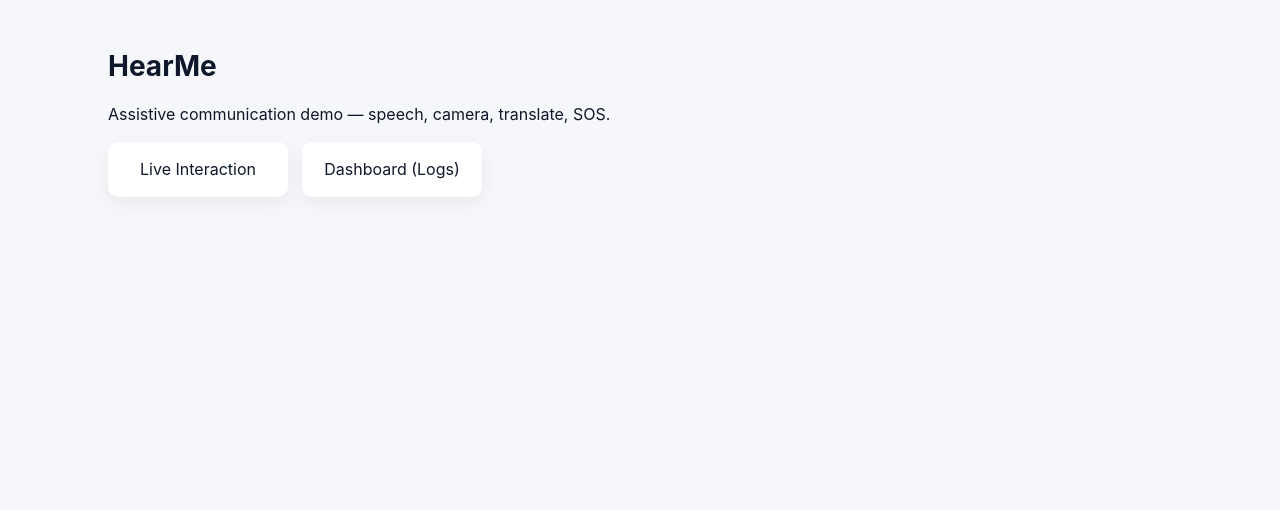
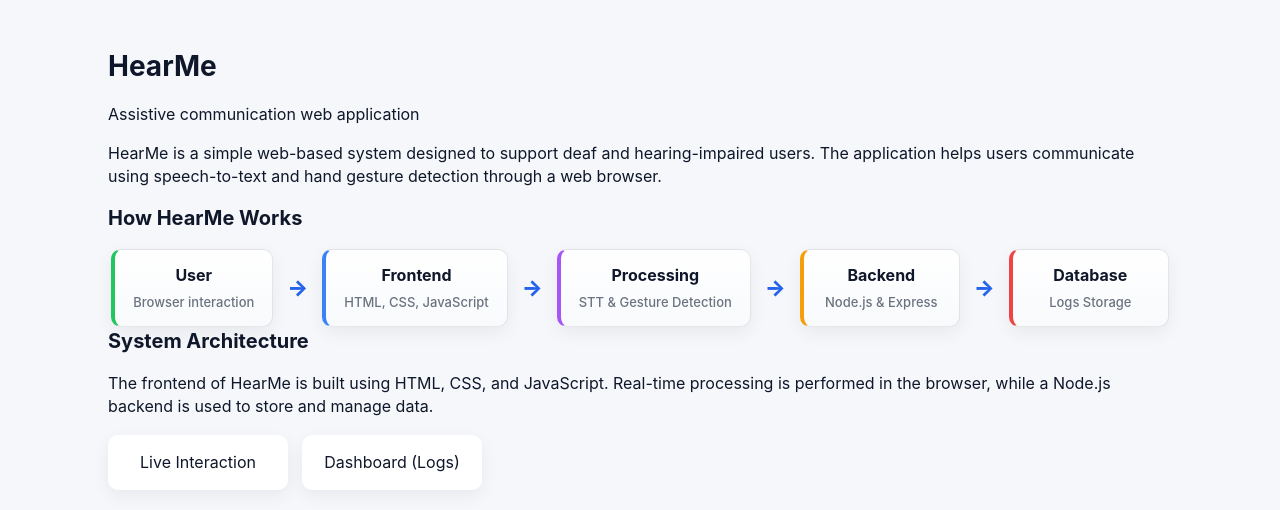
Before and after one commit to anandtony/HearMe-Website, a plain HTML site: page index.html in a window 1280 px wide. Drawn offline with Linux system fonts and the light colour scheme.

Commit message:
Update STT status, buttons, and backend handling

```diff
--- a/index.html
+++ b/index.html
@@ -10,11 +10,43 @@
 <body>
   <main class="container">
     <h1>HearMe</h1>
-    <p>Assistive communication demo — speech, camera, translate, SOS.</p>
-    <div class="cards">
+    <p class="subtitle">Assistive communication web application</p>
+
+    <section>
+      <p>
+        HearMe is a simple web-based system designed to support deaf and hearing-impaired users.
+        The application helps users communicate using speech-to-text and hand gesture detection
+        through a web browser.
+      </p>
+    </section>
+
+    <section>
+      <h2>How HearMe Works</h2>
+      <div class="arch-flow">
+        <div class="arch-box">User<br><span>Browser interaction</span></div>
+        <div class="arch-arrow">→</div>
+        <div class="arch-box">Frontend<br><span>HTML, CSS, JavaScript</span></div>
+        <div class="arch-arrow">→</div>
+        <div class="arch-box">Processing<br><span>STT & Gesture Detection</span></div>
+        <div class="arch-arrow">→</div>
+        <div class="arch-box">Backend<br><span>Node.js & Express</span></div>
+        <div class="arch-arrow">→</div>
+        <div class="arch-box">Database<br><span>Logs Storage</span></div>
+      </div>
+    </section>
+
+    <section>
+      <h2>System Architecture</h2>
+      <p>
+        The frontend of HearMe is built using HTML, CSS, and JavaScript. Real-time processing
+        is performed in the browser, while a Node.js backend is used to store and manage data.
+      </p>
+    </section>
+
+    <section class="cards">
       <a class="card" href="live.html">Live Interaction</a>
       <a class="card" href="dashboard.html">Dashboard (Logs)</a>
-    </div>
+    </section>
   </main>
 </body>
 </html>
--- a/styles.css
+++ b/styles.css
@@ -1,6 +1,3 @@
-/* HearMe — improved styles for readability and ease of viewing */
-/* Replace the whole file with this content */
-
 :root{
   --bg: #f5f7fa;
   --card: #ffffff;
@@ -137,3 +134,98 @@ a:focus, button:focus, input:focus{ outline: 3px solid rgba(11,114,255,0.12); ou
 
 /* helper messages */
 .status-small{ font-size:13px; color:var(--muted) }
+
+/* ================================
+   Architecture Flow (index.html)
+   ================================ */
+
+.arch-flow{
+  display:flex;
+  flex-wrap:wrap;
+  align-items:center;
+  justify-content:center;
+  gap:14px;
+  margin-top:16px;
+}
+
+.arch-box{
+  background: linear-gradient(180deg, #ffffff, #f8fafc);
+  border: 1px solid rgba(15,23,42,0.10);
+  border-radius: var(--radius);
+  padding:14px 18px;
+  min-width:160px;
+  text-align:center;
+  box-shadow:0 6px 18px rgba(12,20,58,0.06);
+  font-weight:700;
+}
+
+.arch-box span{
+  display:block;
+  margin-top:6px;
+  font-size:13px;
+  font-weight:500;
+  color:var(--muted);
+}
+
+.arch-box:nth-child(1){ border-left:4px solid #22c55e; }
+.arch-box:nth-child(3){ border-left:4px solid #3b82f6; }
+.arch-box:nth-child(5){ border-left:4px solid #a855f7; }
+.arch-box:nth-child(7){ border-left:4px solid #f59e0b; }
+.arch-box:nth-child(9){ border-left:4px solid #ef4444; }
+
+.arch-arrow{
+  font-size:22px;
+  font-weight:800;
+  color:#2563eb; /* soft blue */
+}
+
+/* Mobile-friendly: stack boxes */
+@media (max-width:768px){
+  .arch-flow{
+    flex-direction:column;
+  }
+  .arch-arrow{
+    display:none;
+  }
+}
+/* ================================
+   STT Button Visual States (FIXED)
+   ================================ */
+
+/* Start Listening button – normal */
+#start-listen{
+  background:#ffffff;
+  color:var(--accent);
+}
+
+/* Start Listening button – disabled look while listening */
+#start-listen.disabled-look,
+#start-listen:disabled{
+  background:#e5e7eb;
+  color:#6b7280;
+  cursor:not-allowed;
+}
+
+/* Stop button – normal */
+#stop-listen{
+  background:#ffffff;
+  color:var(--accent);
+}
+
+/* Stop button – active while STT is listening */
+#stop-listen.listening{
+  background:linear-gradient(180deg,#2563eb,#1e40af);
+  color:#ffffff;
+  border:none;
+}
+
+/* Stop button – disabled */
+#stop-listen:disabled{
+  background:#e5e7eb;
+  color:#6b7280;
+  cursor:not-allowed;
+}
+
+#start-listen:hover{
+  box-shadow: 2px 2px 8px #2563eb;
+}
```
Also changed, not shown: live.html (+5 -9 lines), main.js (+18 -4 lines).
